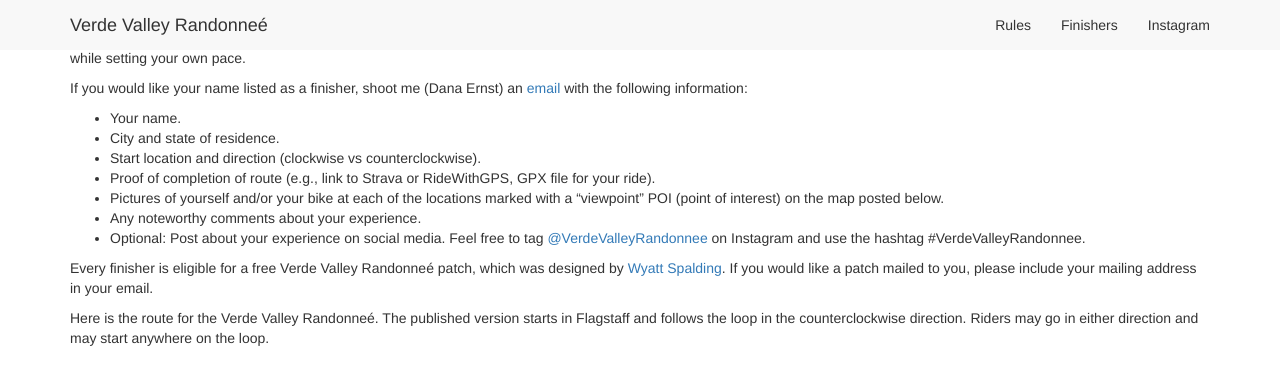
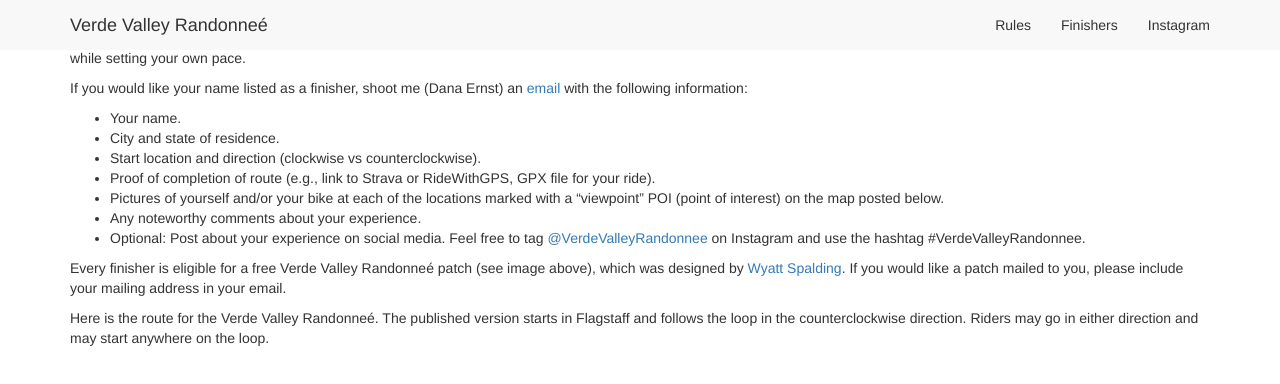
Before and after one commit to dcernst/VerdeValleyRandonnee, a Jekyll site: the page built from index.md, in a window 1280 px wide and 900 px high, scrolled down 482 px, cut to the strip 0-384 px from the top of the window. Built offline with Jekyll 4.4.1, drawn with Linux system fonts in a browser that asks for light colours; nearby versions of some CDN libraries.

Commit message:
Update index.md

```diff
--- a/index.md
+++ b/index.md
@@ -40,7 +40,7 @@ If you would like your name listed as a finisher, shoot me (Dana Ernst) an [emai
 - Any noteworthy comments about your experience.
 - Optional: Post about your experience on social media.  Feel free to tag [@VerdeValleyRandonnee](https://www.instagram.com/verdevalleyrandonnee/) on Instagram and use the hashtag #VerdeValleyRandonnee.
 
-Every finisher is eligible for a free Verde Valley Randonneé patch, which was designed by [Wyatt Spalding](https://www.instagram.com/wyattspalding/?hl=en). If you would like a patch mailed to you, please include your mailing address in your email.
+Every finisher is eligible for a free Verde Valley Randonneé patch (see image above), which was designed by [Wyatt Spalding](https://www.instagram.com/wyattspalding/?hl=en). If you would like a patch mailed to you, please include your mailing address in your email.
 
 Here is the route for the Verde Valley Randonneé. The published version starts in Flagstaff and follows the loop in the counterclockwise direction. Riders may go in either direction and may start anywhere on the loop.
 
```
